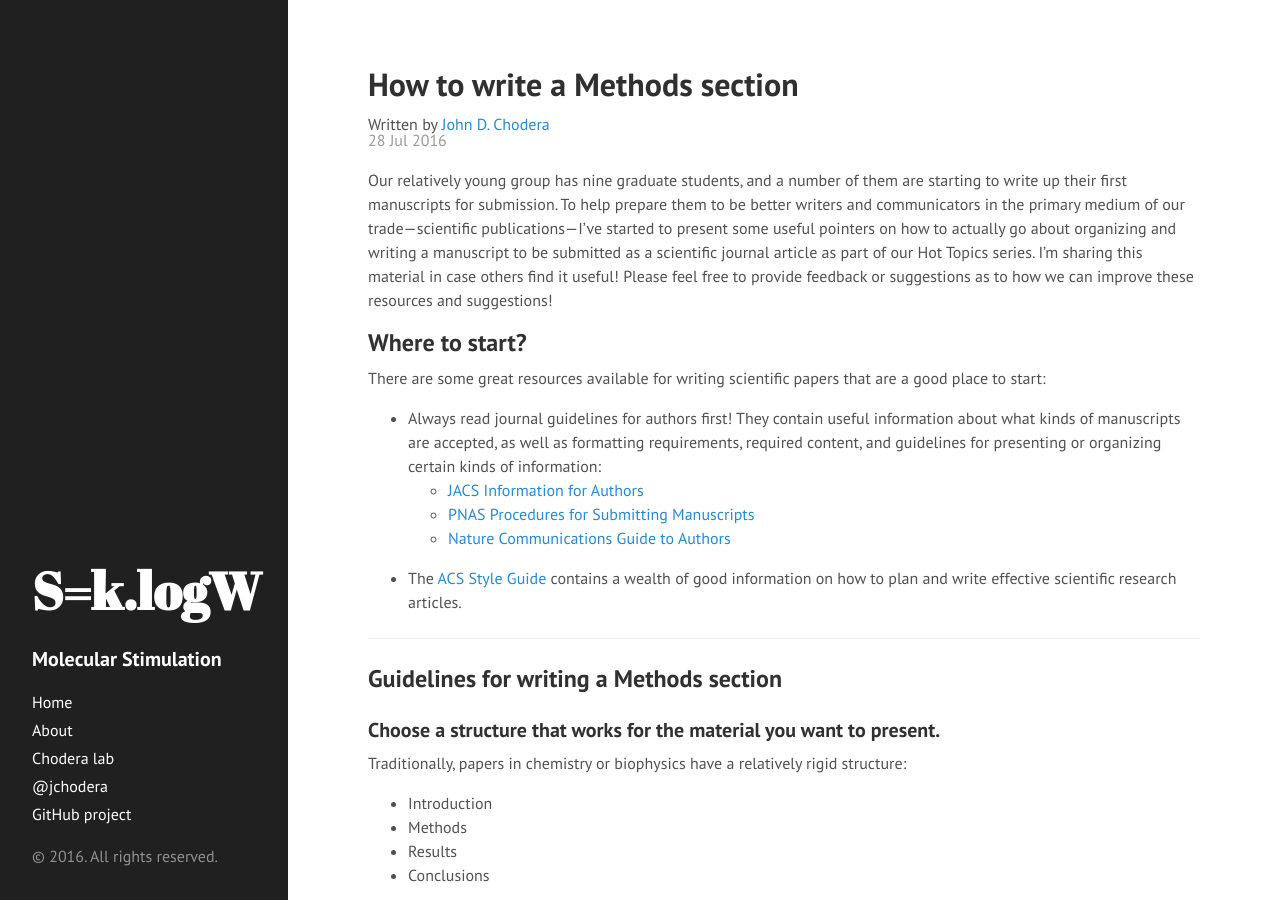
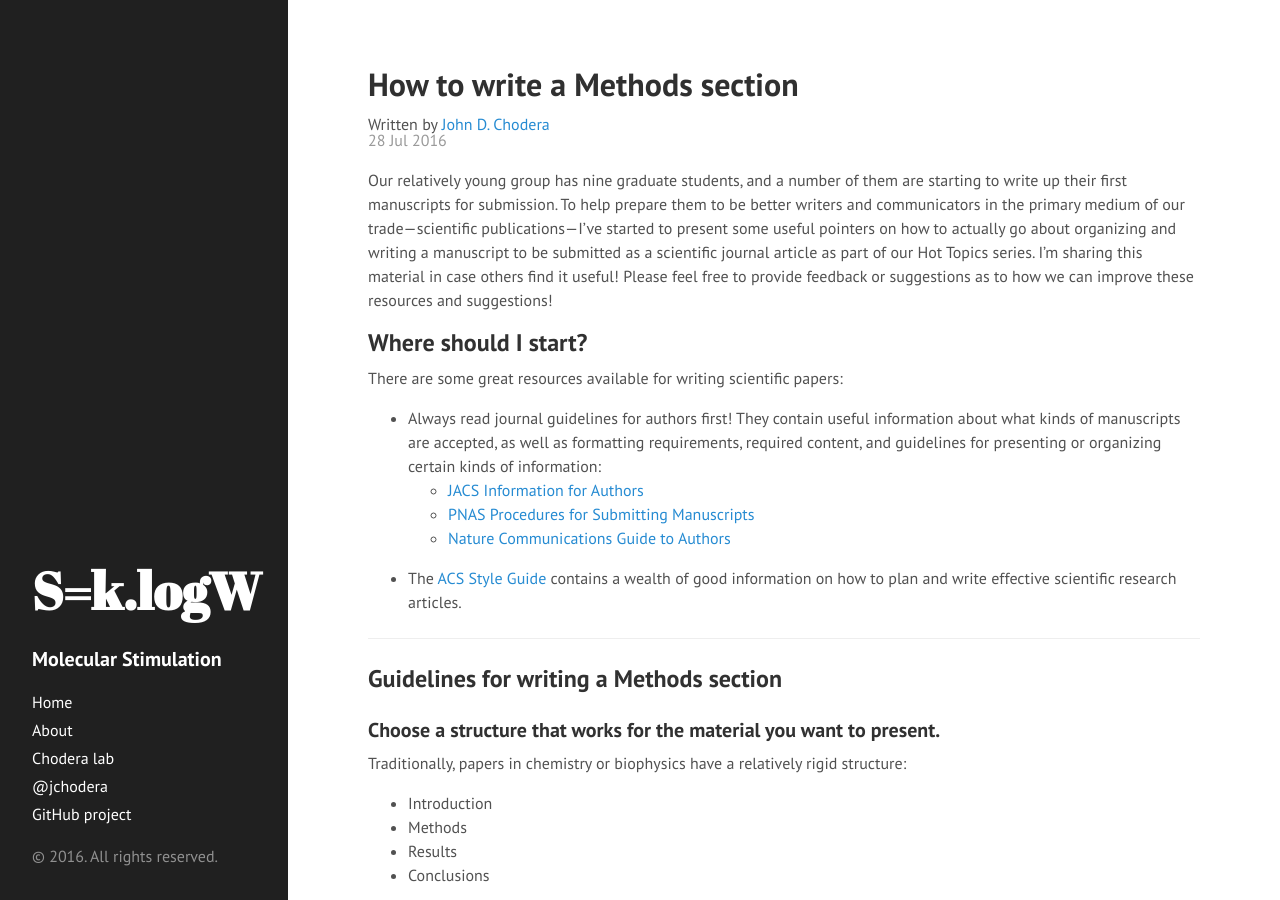
Before and after one commit to choderalab/klogw, a Jekyll site: the page built from _posts/2016-07-14-how-to-write-a-methods-section.md, in a window 1280 px wide and 900 px high. Built offline with Jekyll 4.4.1, drawn with Linux system fonts in a browser that asks for light colours.

Commit message:
Minor edits

```diff
--- a/_posts/2016-07-14-how-to-write-a-methods-section.md
+++ b/_posts/2016-07-14-how-to-write-a-methods-section.md
@@ -15,9 +15,9 @@ To help prepare them to be better writers and communicators in the primary mediu
 I'm sharing this material in case others find it useful!
 Please feel free to provide feedback or suggestions as to how we can improve these resources and suggestions!
 
-## Where to start?
+## Where should I start?
 
-There are some great resources available for writing scientific papers that are a good place to start:
+There are some great resources available for writing scientific papers:
 
 - Always read journal guidelines for authors first! They contain useful information about what kinds of manuscripts are accepted, as well as formatting requirements, required content, and guidelines for presenting or organizing certain kinds of information:
   - [JACS Information for Authors](http://pubs.acs.org/page/jacsat/submission/authors.html)
```
